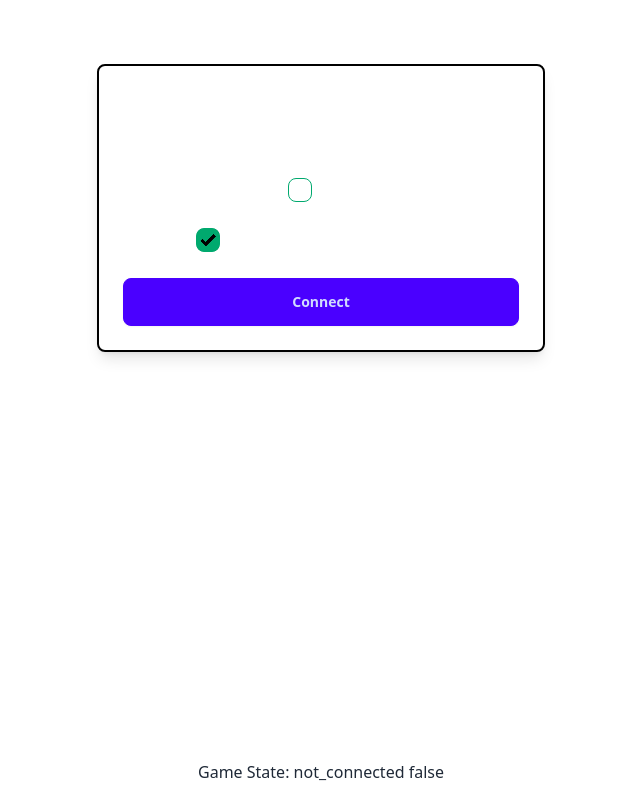
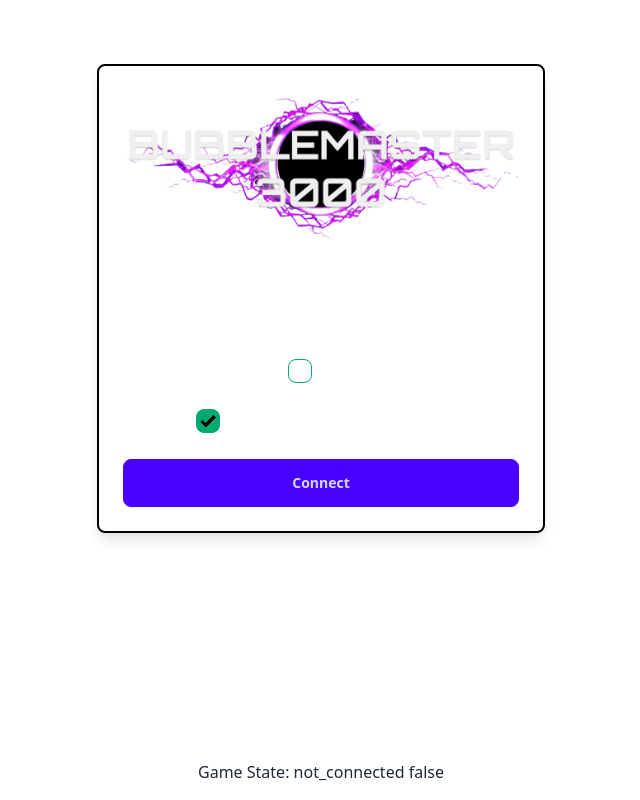
Before and after one commit to Bubba898/project-circle-square-web, a SvelteKit app: page / in a window 1280 px wide. Shown: the whole page, without its empty margins (319-959 px from the left). Built offline with nearby package versions, Linux system fonts and the light colour scheme.

Commit message:
Adding Logo

```diff
--- a/src/routes/+page.svelte
+++ b/src/routes/+page.svelte
@@ -101,9 +101,11 @@
 </script>
 
 
-
 {#if connection_state === 'not_connected'}
 <form class="gap-5 flex flex-col max-w-md mx-auto p-6 bg-grey text-white rounded-lg shadow-lg border-2 border-black mt-16" >
+  <div class="flex justify-center mb-1">
+    <img src="Logo.png" alt="Logo" class="max-sm object-contain" />
+  </div>
   <p><label>Session ID: <input type="number" bind:value={session_id}/></label></p>
   <p><label>Server URL: <input type="text" bind:value={server_url}/></label></p>
   <label>Simulate Unity Client: <input class="checkbox checkbox-success" type="checkbox" bind:checked={simulate_unity}/></label>
```
Also changed, not shown: static/Logo.png (added), static/favicon.png.
